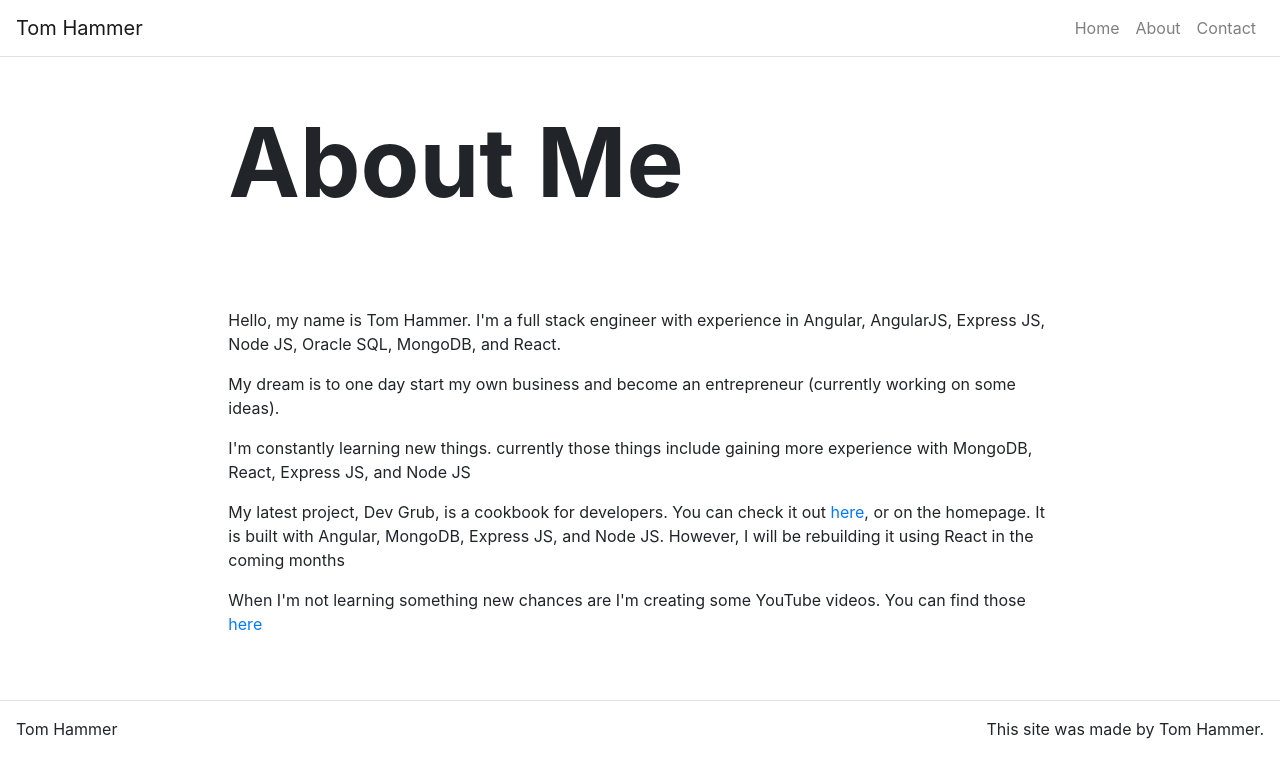
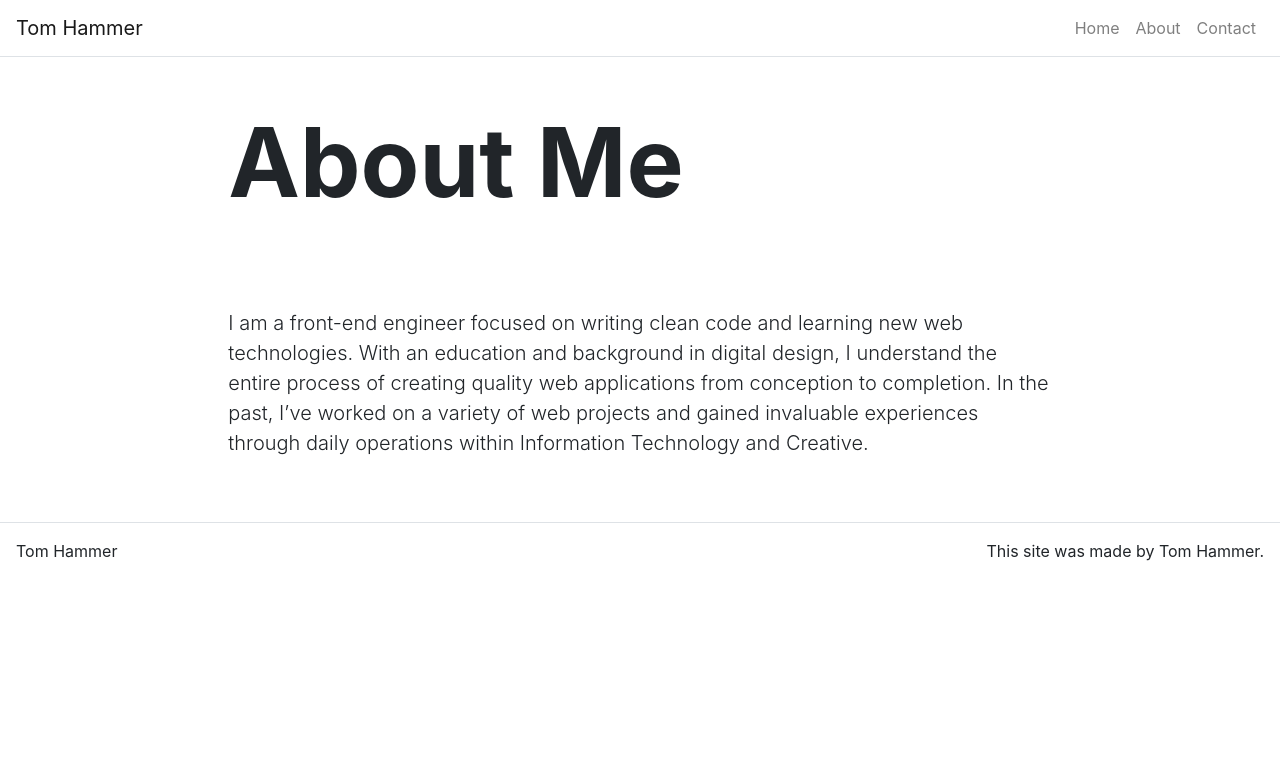
Before and after one commit to tjhammer845/tjhammer845.github.io, a React (Create React App) app: page /about in a window 1280 px wide. Shown: the top 778 px of the page. Built offline with nearby package versions, Linux system fonts and the light colour scheme.

Commit message:
about content

```diff
--- a/src/pages/AboutPage.js
+++ b/src/pages/AboutPage.js
@@ -4,20 +4,12 @@ import Content from '../components/Content';
 
 function AboutPage(props) {
 
-    return(
+    return (
         <div>
             <Hero title={props.title} />
 
             <Content>
-            <p>Hello, my name is Tom Hammer. I'm a full stack engineer with experience in Angular, AngularJS, Express JS, Node JS, Oracle SQL, MongoDB, and React.</p>
-
-            <p>My dream is to one day start my own business and become an entrepreneur (currently working on some ideas).</p>
-
-            <p>I'm constantly learning new things. currently those things include gaining more experience with MongoDB, React, Express JS, and Node JS</p>
-
-            <p>My latest project, Dev Grub, is a cookbook for developers. You can check it out <a href="https://devgrub.com" target="_blank" rel="noopener noreferrer">here</a>, or on the homepage. It is built with Angular, MongoDB, Express JS, and Node JS. However, I will be rebuilding it using React in the coming months</p>
-
-            <p>When I'm not learning something new chances are I'm creating some YouTube videos. You can find those <a href="http://www.youtube.com/c/Tom HammerLove1" target="_blank" rel="noopener noreferrer">here</a></p>
+                <p className="lead">I am a front-end engineer focused on writing clean code and learning new web technologies. With an education and background in digital design, I understand the entire process of creating quality web applications from conception to completion. In the past, I’ve worked on a variety of web projects and gained invaluable experiences through daily operations within Information Technology and Creative. </p>
             </Content>
         </div>
     );
--- a/src/pages/ContactPage.js
+++ b/src/pages/ContactPage.js
@@ -43,7 +43,7 @@ class ContactPage extends React.Component {
 
         Axios.post('http://localhost:3030/api/email', this.state)
             .then(res => {
-                if(res.data.success) {
+                if (res.data.success) {
                     this.setState({
                         disabled: false,
                         emailSent: true
@@ -68,7 +68,7 @@ class ContactPage extends React.Component {
 
 
     render() {
-        return(
+        return (
             <div>
                 <Hero title={this.props.title} />
 
@@ -88,7 +88,7 @@ class ContactPage extends React.Component {
 
                         <Form.Group>
                             <Form.Label htmlFor="message">Message</Form.Label>
-                            <Form.Control id="message" name="message" as="textarea"rows="3" value={this.state.message} onChange={this.handleChange} />
+                            <Form.Control id="message" name="message" as="textarea" rows="3" value={this.state.message} onChange={this.handleChange} />
                         </Form.Group>
 
 
```
